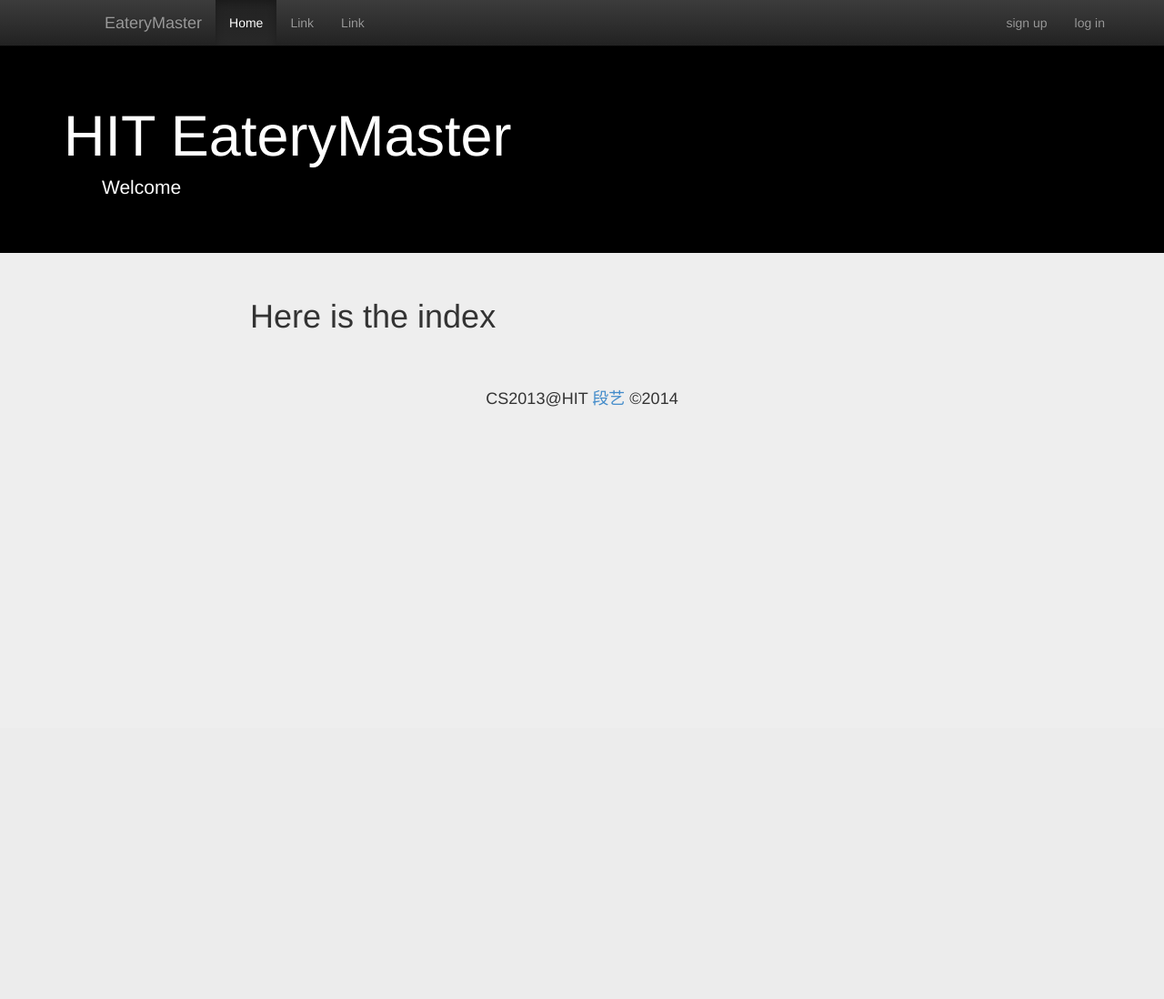
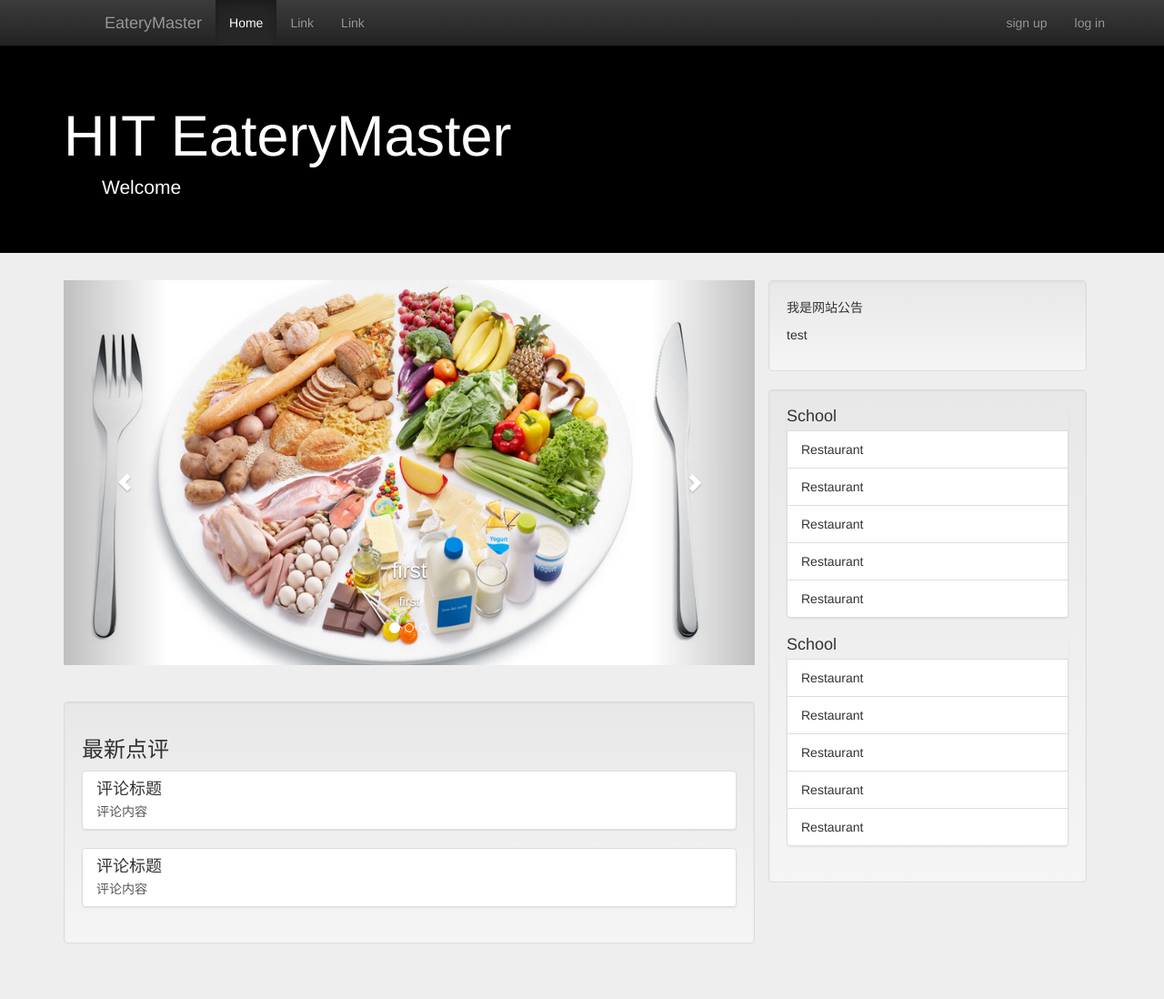
Before and after one commit to yumendy/EateryMaster, a Django app: page / in a window 1280 px wide. Shown: the whole page at 91% size. Before the commit the page ends 447 px from the top, so only its background shows below. Run offline with Django 3.2, Linux system fonts and the light colour scheme; parts of the project's set-up code (start-up, migrations or seed data) failed here and were passed over.

Commit message:
homepage ok

```diff
--- a/CookeryMaster/templates/base.html
+++ b/CookeryMaster/templates/base.html
@@ -56,7 +56,7 @@
 		<footer class="bs-footer" role="contentinfo">
 			<hr>
 			<div class="container">
-				<h4 align="center"> CS2013@HIT <a href="http://hitcsdy.sinaapp.com/">段艺</a>  ©2014</h4>
+
 			</div>
 		</footer>
 		<script type="text/javascript" src="{% static "js/jquery.min.js" %}"></script>
--- a/CookeryMaster/templates/index.html
+++ b/CookeryMaster/templates/index.html
@@ -1,13 +1,97 @@
 {% extends "base.html" %}
-
+{% load staticfiles %}
 {% block title %}EateryMaster{% endblock %}
 
 {% block content %}
 
 <div class="container">
-	<article class="col-md-8 col-md-offset-2">
-		<h1>Here is the index</h1>
-	</article>
+
+	<!-- left		-->
+	<div class="contsiner col-md-8">
+		<div class="row">
+			<div id="carousel-example-generic" class="carousel slide" data-ride="carousel">
+				<!-- Indicators -->
+				<ol class="carousel-indicators">
+					<li data-target="#carousel-example-generic" data-slide-to="0" class="active"></li>
+					<li data-target="#carousel-example-generic" data-slide-to="1"></li>
+					<li data-target="#carousel-example-generic" data-slide-to="2"></li>
+				</ol>
+				<!-- Wrapper for slides -->
+				<div class="carousel-inner" role="listbox">
+					<div class="item active">
+						<img src="{% static "img/01.png" %}" alt="01">
+						<div class="carousel-caption">
+							<h3>first</h3>
+							<p>first</p>
+						</div>
+					</div>
+					<div class="item">
+						<img src="{% static "img/02.png" %}" alt="02">
+						<div class="carousel-caption">
+							<h3>second</h3>
+							<p>second</p>
+						</div>
+					</div>
+					<div class="item">
+						<img src="{% static "img/03.png" %}" alt="03">
+						<div class="carousel-caption">
+							<h3>third</h3>
+							<p>third</p>
+						</div>
+					</div>
+				</div>
+				<!-- Controls -->
+				<a class="left carousel-control" href="#carousel-example-generic" role="button" data-slide="prev">
+					<span class="glyphicon glyphicon-chevron-left"></span>
+				</a>
+				<a class="right carousel-control" href="#carousel-example-generic" role="button" data-slide="next">
+					<span class="glyphicon glyphicon-chevron-right"></span>
+				</a>
+			</div>
+		</div>
+		<div class="row" style="margin-top:40px;">
+			<div class="well">
+				<h3>最新点评</h3>
+				<div class="list-group">
+					<a href="#" class="list-group-item">
+						<h4 class="list-group-item-heading">评论标题</h4>
+						<p class="list-group-item-text">评论内容</p>
+					</a>
+				</div>
+				<div class="list-group">
+					<a href="#" class="list-group-item">
+						<h4 class="list-group-item-heading">评论标题</h4>
+						<p class="list-group-item-text">评论内容</p>
+					</a>
+				</div>
+			</div>
+		</div>
+	</div>
+	<!-- right -->
+	<div class="container col-md-4">
+		<div class="well">
+			<p>我是网站公告</p>
+			<p>test</p>
+		</div>
+		<div class="well">
+			<ul class="list-group">
+				<h4 class="list-group-item-heading">School</h4>
+				<li class="list-group-item">Restaurant</li>
+				<li class="list-group-item">Restaurant</li>
+				<li class="list-group-item">Restaurant</li>
+				<li class="list-group-item">Restaurant</li>
+				<li class="list-group-item">Restaurant</li>
+			</ul>
+			<ul class="list-group">
+				<h4 class="list-group-item-heading">School</h4>
+				<li class="list-group-item">Restaurant</li>
+				<li class="list-group-item">Restaurant</li>
+				<li class="list-group-item">Restaurant</li>
+				<li class="list-group-item">Restaurant</li>
+				<li class="list-group-item">Restaurant</li>
+			</ul>
+		</div>
+	</div>
 </div>
 
 {% endblock %}
```
Also changed, not shown: CookeryMaster/models.py (line endings or trailing spaces), CookeryMaster/static/img/01.png (added), CookeryMaster/static/img/02.png (added), CookeryMaster/static/img/03.png (added), CookeryMaster/static/img/04.png (added).
